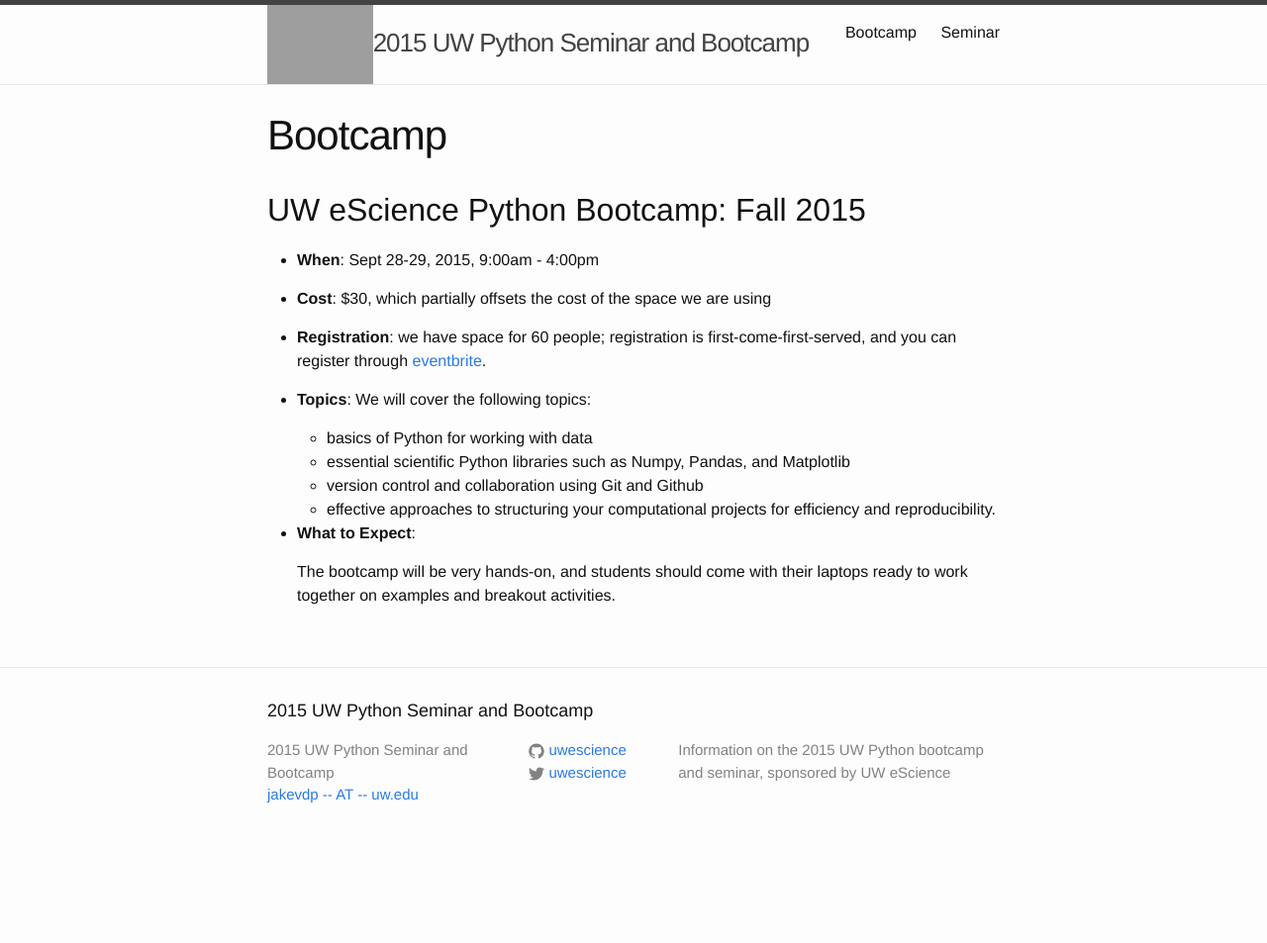
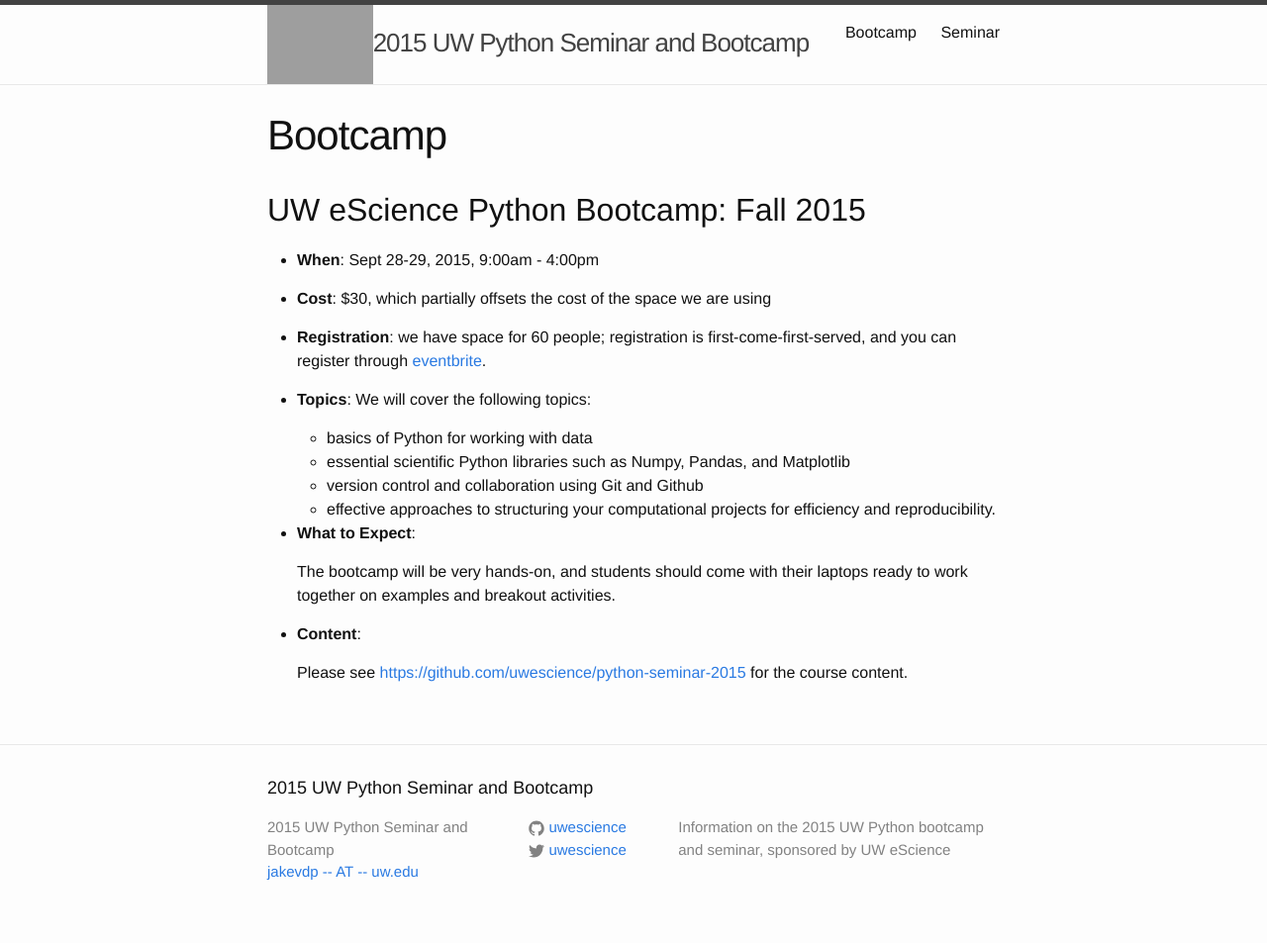
Before and after one commit to uwescience/python-seminar-2015, a Jekyll site: the page built from bootcamp.md, in a window 1280 px wide. Shown: the whole page at 99% size. Built offline with Jekyll 4.4.1, drawn with Linux system fonts in a browser that asks for light colours; before the commit the page ends 900 px from its top, so only the background shows below that.

Commit message:
add github link

```diff
--- a/bootcamp.md
+++ b/bootcamp.md
@@ -26,3 +26,8 @@ permalink: /bootcamp/
 
   The bootcamp will be very hands-on, and students should come with their
   laptops ready to work together on examples and breakout activities.
+
+
+- **Content**:
+
+  Please see [https://github.com/uwescience/python-seminar-2015](the github page) for the course content.
```
